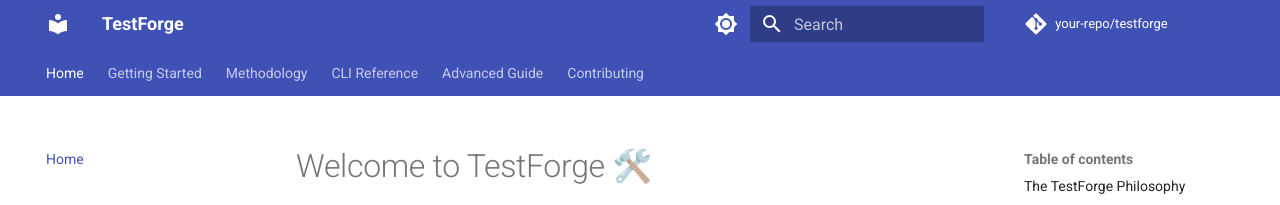
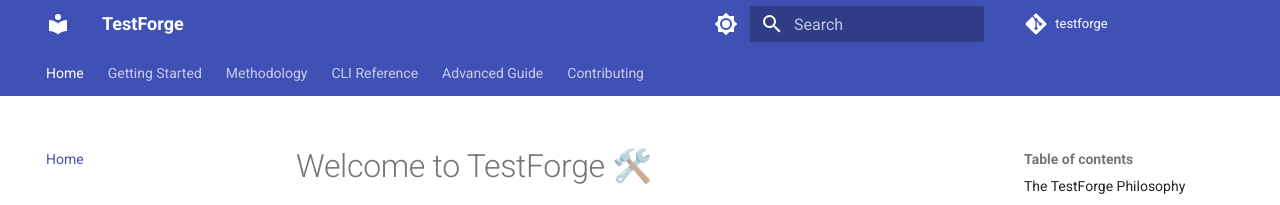
Before and after one commit to BMike10/testforge, an MkDocs documentation site: the page built from docs/index.md, in a window 1280 px wide. Shown: the top 205 px of the page. Built offline with MkDocs 1.6.1 and Material for MkDocs 9.7.7, drawn with Linux system fonts in a browser that asks for light colours; comment, search, counter and statistics services are not loaded.

Commit message:
Fix: Fixing Github site; Solved import issue

```diff
--- a/mkdocs.yml
+++ b/mkdocs.yml
@@ -1,8 +1,8 @@
 site_name: TestForge
 site_description: AI-Augmented, Scientifically Validated Unit Test Generation Framework
-site_url: https://your-repo.github.io/testforge/
-repo_url: https://github.com/your-repo/testforge
-repo_name: your-repo/testforge
+site_url: https://bmike10.github.io/testforge
+repo_url: https://github.com/BMike10/testforge/
+repo_name: testforge
 edit_uri: edit/main/docs/
 
 theme:
```
Also changed, not shown: 1 other file.
